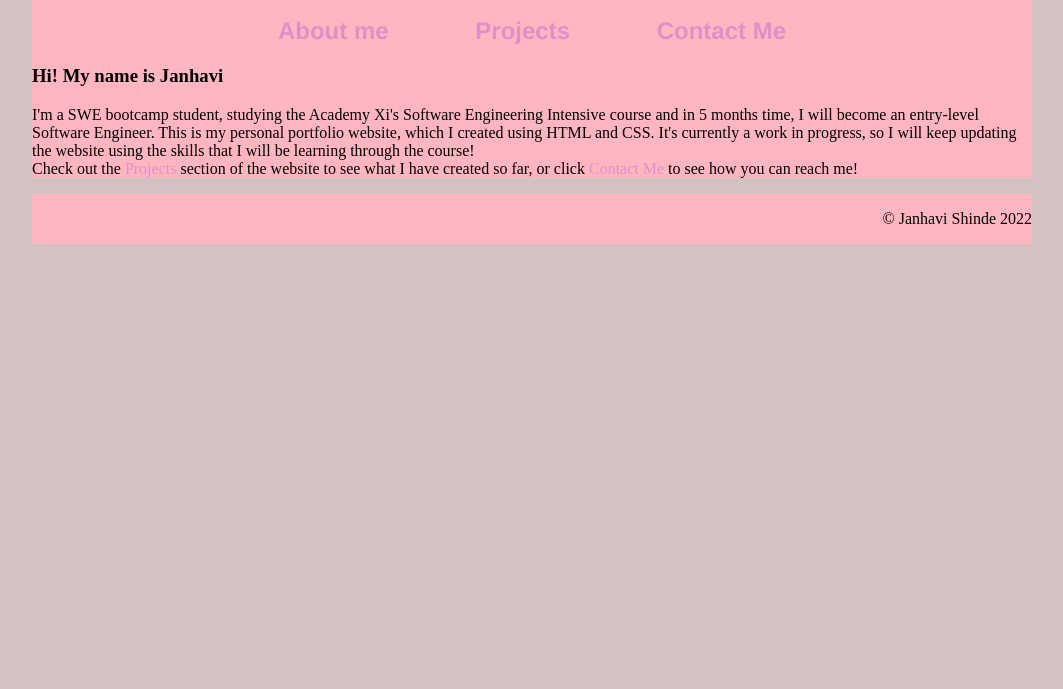
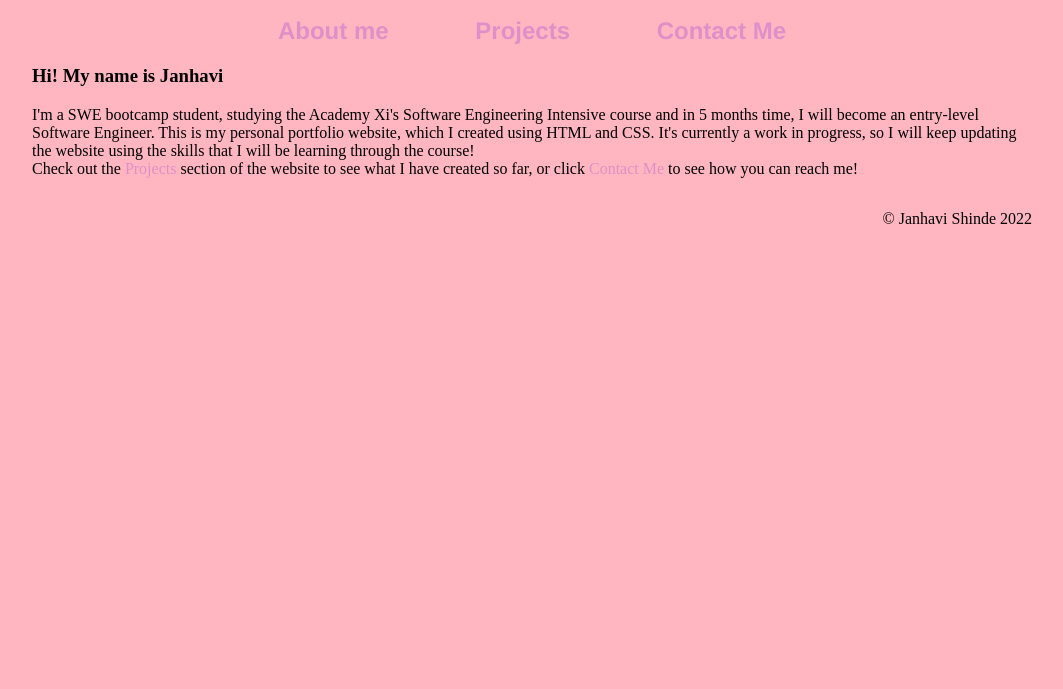
Before and after one commit to Janhavi-Shinde/Portfolio_Website, a plain HTML site: page index.html in a window 1280 px wide. Shown: the part 111-800 px from the top of the page, without its empty margins (108-1171 px from the left). Drawn offline with Linux system fonts and the light colour scheme.

Commit message:
changed background to lightpink on all pages

```diff
--- a/index.css
+++ b/index.css
@@ -39,7 +39,7 @@ background-color: lightpink;
 }
 
 body {
-background-color: rgb(212, 193, 193);
+background-color: lightpink;
 }
 
 a:hover{
```
